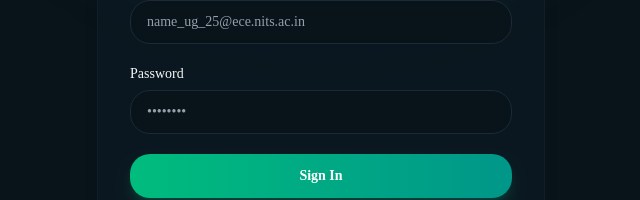
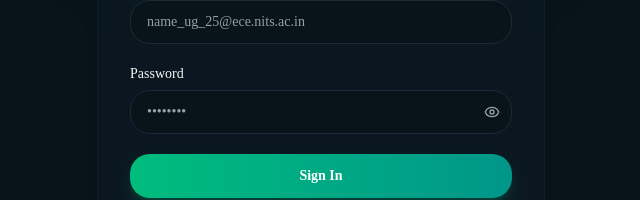
Before and after one commit to InsaneSage3317/Search-and-FInd, a Next.js app: page /auth/signin in a window 1280 px wide. Shown: the part 376-576 px from the top of the page, without its empty margins (319-959 px from the left). Built offline with nearby package versions, Linux system fonts and the light colour scheme.

Commit message:
feat(auth): add password visibility toggle

```diff
--- a/src/app/auth/signin/page.tsx
+++ b/src/app/auth/signin/page.tsx
@@ -4,10 +4,12 @@ import { useState } from "react";
 import { signIn } from "next-auth/react";
 import Link from "next/link";
 import { Button } from "@/components/ui/button";
+import { Eye, EyeOff } from "lucide-react";
 
 export default function SignInPage() {
   const [email, setEmail] = useState("");
   const [password, setPassword] = useState("");
+  const [showPassword, setShowPassword] = useState(false);
   const [error, setError] = useState("");
   const [loading, setLoading] = useState(false);
 
@@ -88,15 +90,28 @@ export default function SignInPage() {
               <label htmlFor="password" className="block text-sm font-medium text-foreground">
                 Password
               </label>
+              <div className="relative mt-1.5">
                 <input
                   id="password"
-                type="password"
+                  type={showPassword ? "text" : "password"}
                   value={password}
                   onChange={(e) => setPassword(e.target.value)}
                   placeholder="••••••••"
                   required
-                className="mt-1.5 flex h-11 w-full rounded-lg border border-input bg-background px-4 text-sm text-foreground placeholder:text-muted-foreground focus:outline-none focus:ring-2 focus:ring-emerald-500/40 focus:border-emerald-500/60 transition-all"
+                  className="flex h-11 w-full rounded-lg border border-input bg-background px-4 pr-10 text-sm text-foreground placeholder:text-muted-foreground focus:outline-none focus:ring-2 focus:ring-emerald-500/40 focus:border-emerald-500/60 transition-all"
                 />
+                <button
+                  type="button"
+                  onClick={() => setShowPassword(!showPassword)}
+                  className="absolute right-3 top-1/2 -translate-y-1/2 text-muted-foreground hover:text-foreground focus:outline-none transition-colors"
+                >
+                  {showPassword ? (
+                    <EyeOff className="h-4 w-4" />
+                  ) : (
+                    <Eye className="h-4 w-4" />
+                  )}
+                </button>
+              </div>
             </div>
 
             {error && (
```
Lines whose indentation alone changed are shown as unchanged.
